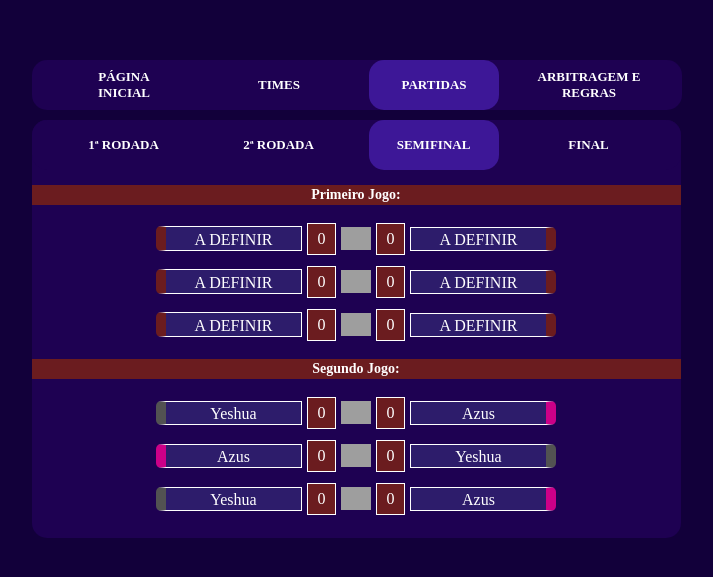
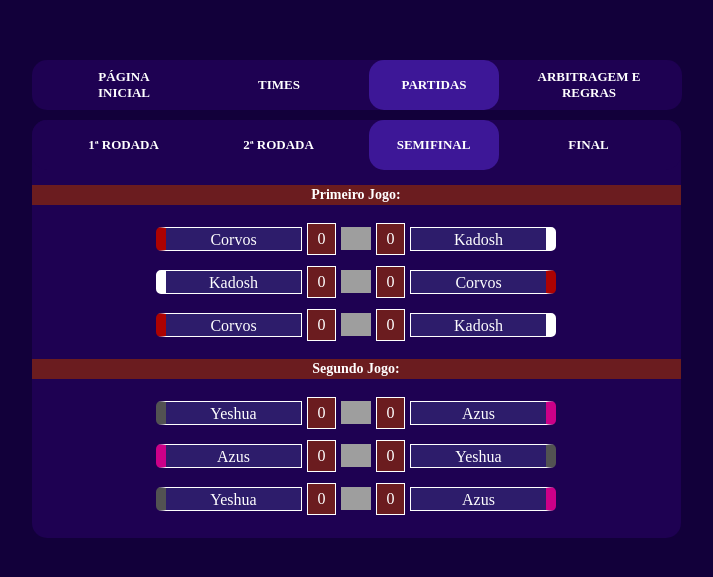
Before and after one commit to ProjetoVIB/segunda-edicao-volei-da-amizade, a plain HTML site: page menu/partidas/semifinal.html in a window 1280 px wide. Shown: the part 101-678 px from the top of the page, without its empty margins (271-984 px from the left). Drawn offline with Linux system fonts and the light colour scheme; grey boxes are pictures that could not be loaded; files whose address does not match are found by name; a web font is replaced by a local one.

Commit message:
git commit -m

```diff
--- a/menu/partidas/semifinal.html
+++ b/menu/partidas/semifinal.html
@@ -39,25 +39,25 @@
                             <h1>Primeiro Jogo:</h1>
                         </div>
                         <div class="score">
-                            <div class="score__team">A DEFINIR</div>
+                            <div class="score__team__corvos">Corvos</div>
                             <div class="score__points">0</div>
                             <img src="../../images/new-logo22.png" alt="" class="score__logo">
                             <div class="score__points">0</div>
-                            <div class="score__team__2">A DEFINIR</div>
+                            <div class="score__team__kadosh">Kadosh</div>
                         </div>
                         <div class="score">
-                            <div class="score__team">A DEFINIR</div>
+                            <div class="score__team__kadosh__2">Kadosh</div>
                             <div class="score__points">0</div>
                             <img src="../../images/new-logo22.png" alt="" class="score__logo">
                             <div class="score__points">0</div>
-                            <div class="score__team__2">A DEFINIR</div>
+                            <div class="score__team__corvos__2">Corvos</div>
                         </div>
                         <div class="score">
-                            <div class="score__team">A DEFINIR</div>
+                            <div class="score__team__corvos">Corvos</div>
                             <div class="score__points">0</div>
                             <img src="../../images/new-logo22.png" alt="" class="score__logo">
                             <div class="score__points">0</div>
-                            <div class="score__team__2">A DEFINIR</div>
+                            <div class="score__team__kadosh">Kadosh</div>
                         </div>
                     </div>
                     <div class="jogos">
```
